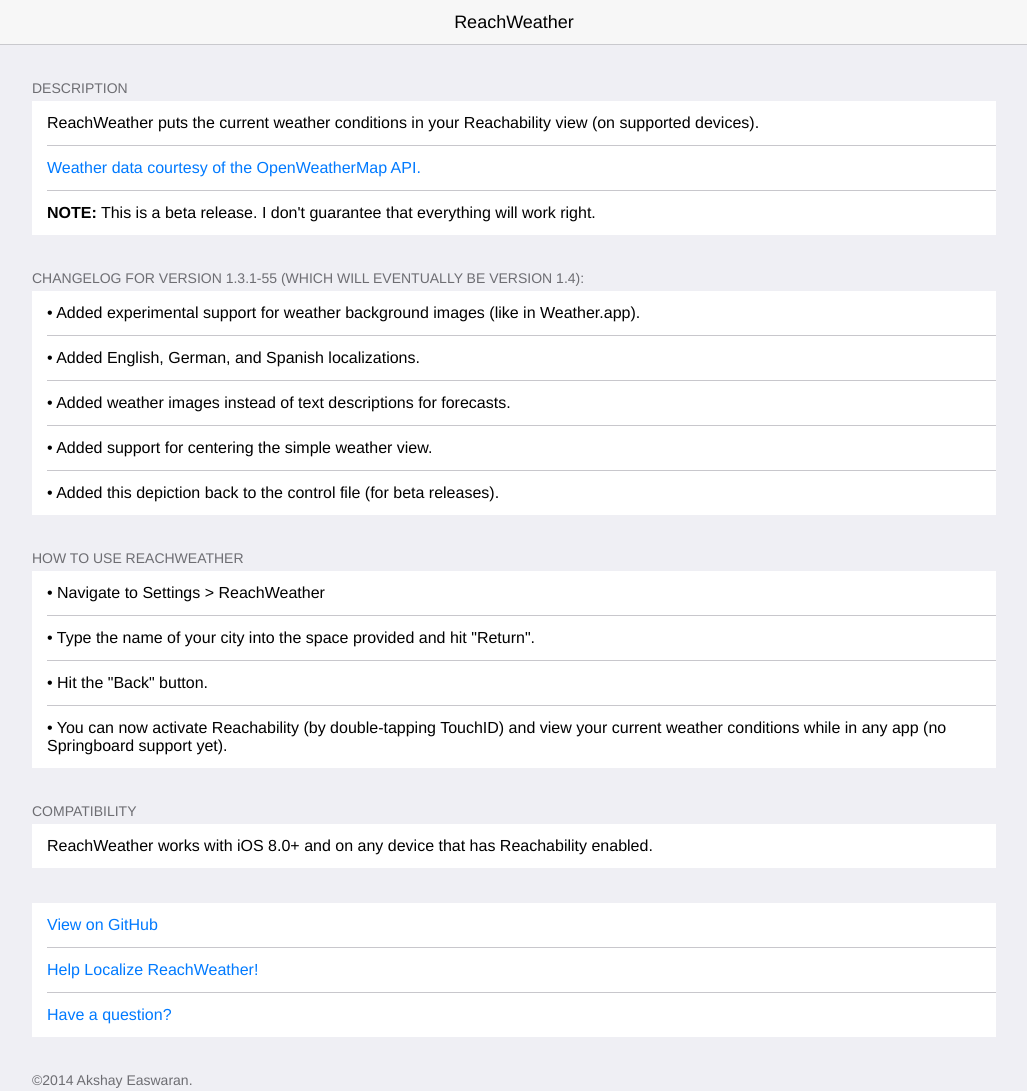
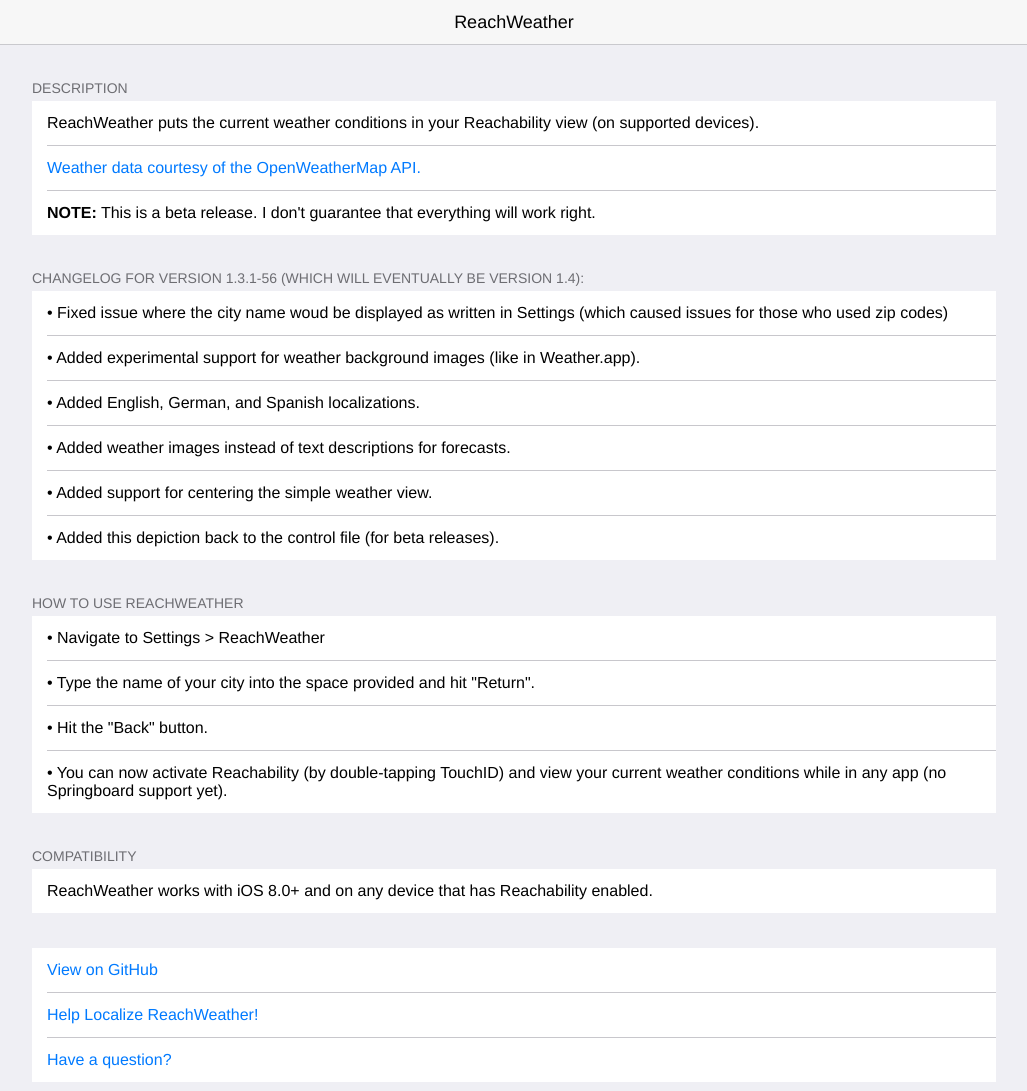
Before and after one commit to akeaswaran/repo, a plain HTML site: page depictions/reachweather.html in a window 1280 px wide. Shown: the top 1091 px of the page, without its empty margins (126-1153 px from the left). Drawn offline with Linux system fonts and the light colour scheme.

Commit message:
updated RW beta

```diff
--- a/depictions/reachweather.html
+++ b/depictions/reachweather.html
@@ -24,8 +24,9 @@
                       </li>
                   </ul>
 
-                  <h2>Changelog for version 1.3.1-55 (which will eventually be version 1.4):</h2>
+                  <h2>Changelog for version 1.3.1-56 (which will eventually be version 1.4):</h2>
                   <ul>
+                      <li><p>&bull; Fixed issue where the city name woud be displayed as written in Settings (which caused issues for those who used zip codes)</p></li>
                       <li><p>&bull; Added experimental support for weather background images (like in Weather.app).</p></li>
                       <li><p>&bull; Added English, German, and Spanish localizations.</p></li>
                       <li><p>&bull; Added weather images instead of text descriptions for forecasts.</p></li>
```
Also changed, not shown: 4 other files.
